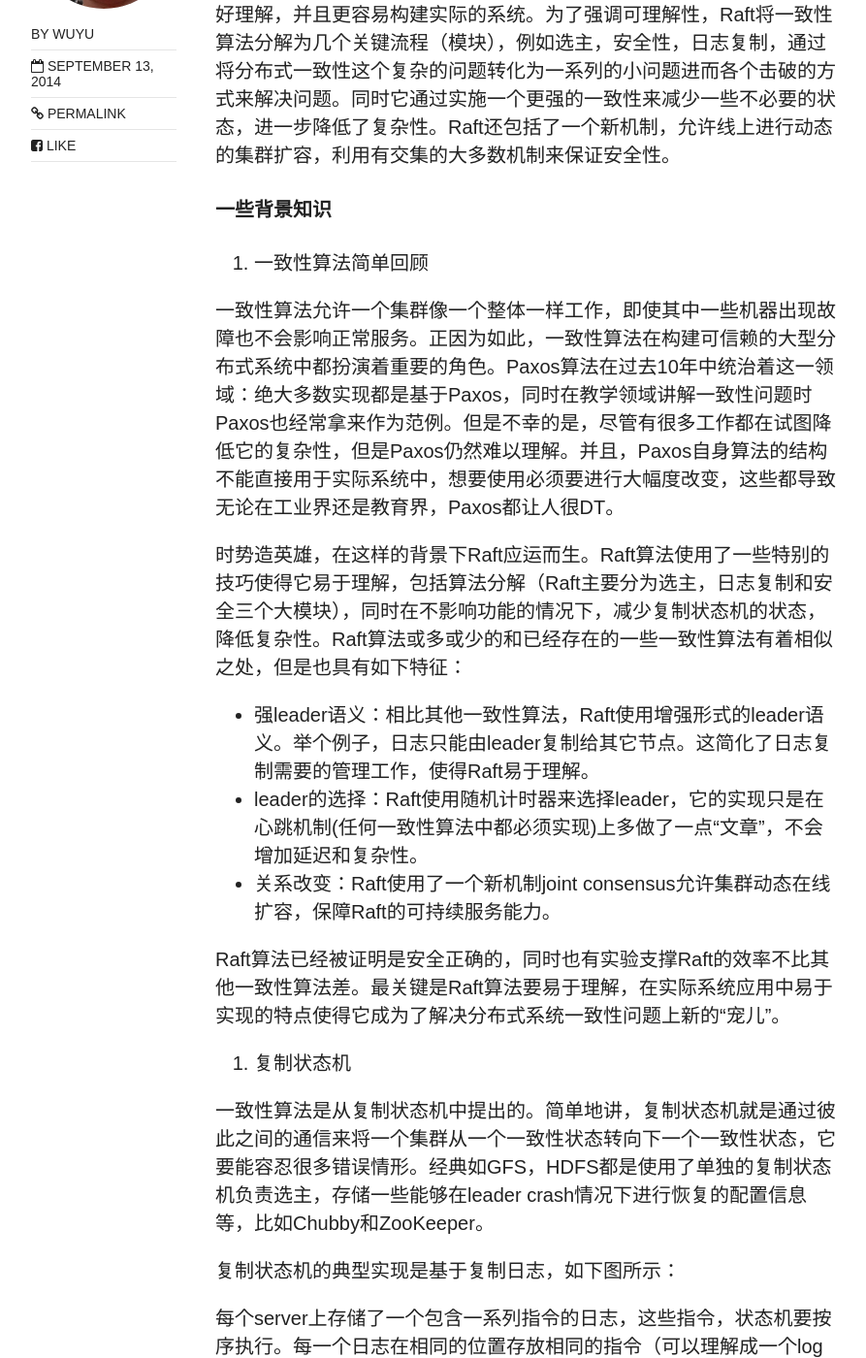
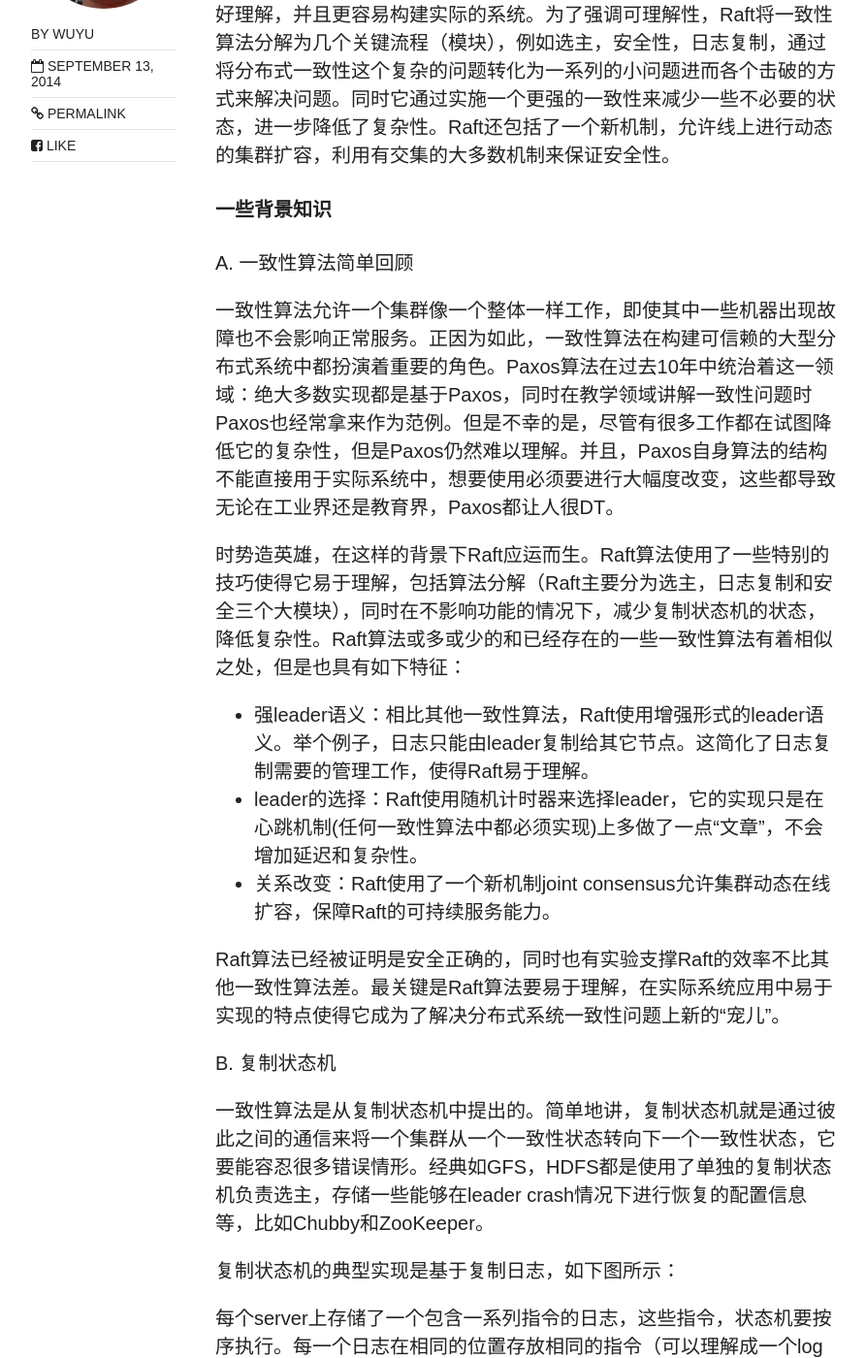
Before and after one commit to wuyu201321060203/wuyu201321060203.github.io, a Jekyll site: the page built from _posts/2014-09-13-Raft.md, in a window 1280 px wide and 1400 px high, scrolled down 1009 px. Shown: the whole window at 97% size, without its empty margins (128-1021 px from the left). Built offline with Jekyll 4.4.1, drawn with Linux system fonts in a browser that asks for light colours; nearby versions of some CDN libraries; comment, search, counter and statistics services are not loaded; part of the change alters nothing that is shown.

```diff
--- a/_posts/2014-09-13-Raft.md
+++ b/_posts/2014-09-13-Raft.md
@@ -18,7 +18,7 @@ Raft是一个用于日志复制，同步的一致性算法。它提供了和Paxo
 
 ####一些背景知识
 
-1. 一致性算法简单回顾
+A. 一致性算法简单回顾
 
 一致性算法允许一个集群像一个整体一样工作，即使其中一些机器出现故障也不会影响正常服务。正因为如此，一致性算法在构建可信赖的大型分布式系统中都扮演着重要的角色。Paxos算法在过去10年中统治着这一领域：绝大多数实现都是基于Paxos，同时在教学领域讲解一致性问题时Paxos也经常拿来作为范例。但是不幸的是，尽管有很多工作都在试图降低它的复杂性，但是Paxos仍然难以理解。并且，Paxos自身算法的结构不能直接用于实际系统中，想要使用必须要进行大幅度改变，这些都导致无论在工业界还是教育界，Paxos都让人很DT。
 
@@ -30,7 +30,7 @@ Raft是一个用于日志复制，同步的一致性算法。它提供了和Paxo
 
 Raft算法已经被证明是安全正确的，同时也有实验支撑Raft的效率不比其他一致性算法差。最关键是Raft算法要易于理解，在实际系统应用中易于实现的特点使得它成为了解决分布式系统一致性问题上新的“宠儿”。
 
-2. 复制状态机
+B. 复制状态机
 
 一致性算法是从复制状态机中提出的。简单地讲，复制状态机就是通过彼此之间的通信来将一个集群从一个一致性状态转向下一个一致性状态，它要能容忍很多错误情形。经典如GFS，HDFS都是使用了单独的复制状态机负责选主，存储一些能够在leader crash情况下进行恢复的配置信息等，比如Chubby和ZooKeeper。
 
```
